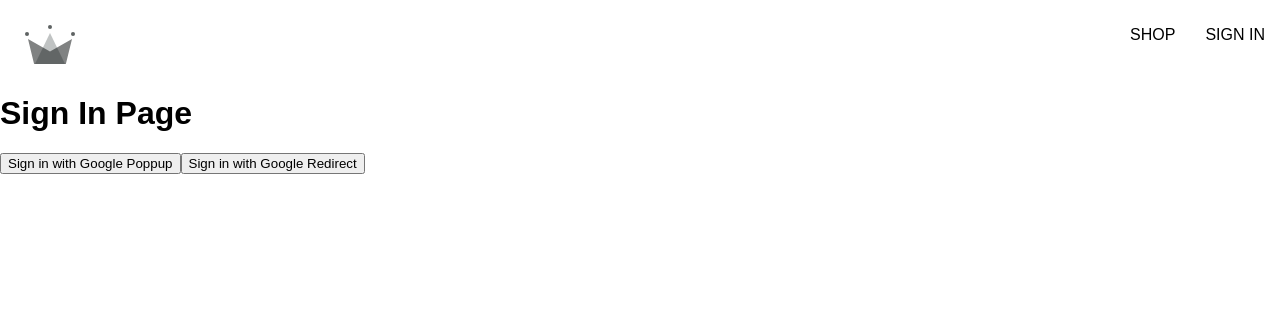
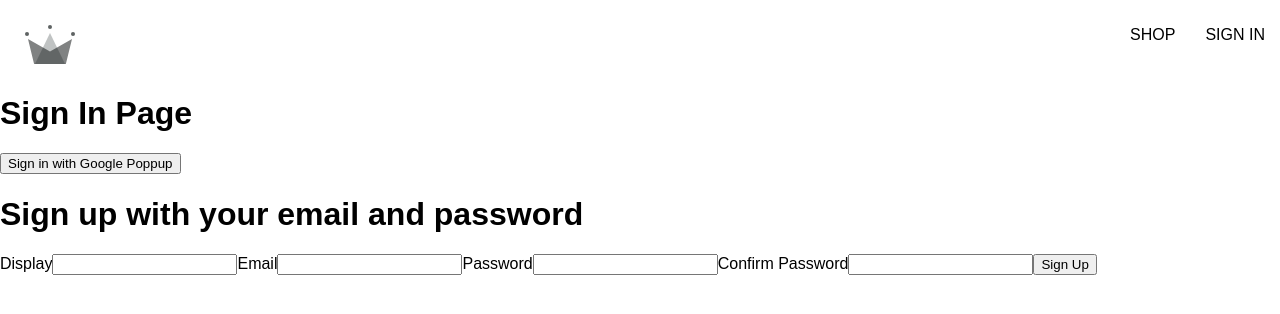
Before and after one commit to cudzoziemka123/clothing-shop-page, a React (Create React App) app: page /sign-in in a window 1280 px wide. Shown: the top 314 px of the page. Built offline with nearby package versions, Linux system fonts and the light colour scheme; a web font is replaced by a local one.

Commit message:
email and password authentifiaction

```diff
--- a/package.json
+++ b/package.json
@@ -7,6 +7,7 @@
     "@testing-library/jest-dom": "^6.6.3",
     "@testing-library/react": "^16.2.0",
     "@testing-library/user-event": "^13.5.0",
+    "firebase": "^11.4.0",
     "react": "^19.0.0",
     "react-dom": "^19.0.0",
     "react-router-dom": "^7.3.0",
--- /dev/null
+++ b/src/components/sign-up-form/sign-up-form.component.jsx
@@ -0,0 +1,74 @@
+import { useState } from 'react'
+
+import { createAuthUserWithEmailAndPassword } from '../../utils/firebase/firebase.utils'
+
+const defaultFormFields = {
+  displayName: '',
+  email: '',
+  password: '',
+  confirmPassword: '',
+}
+
+const SignUpComponent = () => {
+  const [formFields, setFormFields] = useState(defaultFormFields)
+  const { displayName, email, password, confirmPassword } = formFields
+  console.log(formFields)
+  const handleSubmit = async (event) => {
+    event.preventDefault()
+
+    if (password !== confirmPassword) {
+      alert('password do not match!')
+      return
+    }
+
+    try {
+      const response = await createAuthUserWithEmailAndPassword(email, password)
+      console.log(response)
+    } catch (error) {
+      console.log(error.message)
+    }
+  }
+  const handleChange = (event) => {
+    const { name, value } = event.target
+    setFormFields({ ...formFields, [name]: value })
+  }
+
+  return (
+    <>
+      <h1>Sign up with your email and password</h1>
+      <form onSubmit={() => {}}>
+        <label>Display</label>
+        <input
+          type="text"
+          required
+          onChange={handleChange}
+          name="displayName"
+          value={displayName}></input>
+        <label>Email</label>
+        <input
+          type="email"
+          required
+          onChange={handleChange}
+          name="email"
+          value={email}></input>
+        <label>Password</label>
+        <input
+          type="password"
+          required
+          onChange={handleChange}
+          name="password"
+          value={password}></input>
+        <label>Confirm Password</label>
+        <input
+          type="password"
+          required
+          onChange={handleChange}
+          name="confirmPassword"
+          value={confirmPassword}></input>
+        <button type="submit">Sign Up</button>
+      </form>
+    </>
+  )
+}
+
+export default SignUpComponent
--- a/src/routes/sign-in/sign-in.component.jsx
+++ b/src/routes/sign-in/sign-in.component.jsx
@@ -1,40 +1,21 @@
-import { useEffect } from "react";
-import { getRedirectResult } from "firebase/auth";
-
 import {
-  auth,
   signInWithGooglePopup,
   createUserDocumentFromAuth,
-  signInWithGoogleRedirect,
-} from "../../utils/firebase/firebase.utils";
-
+} from '../../utils/firebase/firebase.utils'
+import SignUpComponent from '../../components/sign-up-form/sign-up-form.component'
 const SignIn = () => {
-  useEffect(() => {
-    async function checkIn() {
-      const response = await getRedirectResult(auth);
-      if (response) {
-        const userDocRef = await createUserDocumentFromAuth(response.user);
-      }
-    }
-    checkIn();
-  }, []);
   const logGoogleUser = async () => {
-    const { user } = await signInWithGooglePopup();
-    const userDocRef = await createUserDocumentFromAuth(user);
-  };
-  const logGoogleUserRedirect = async () => {
-    const { user } = await signInWithGoogleRedirect();
-  };
+    const { user } = await signInWithGooglePopup()
+    const userDocRef = await createUserDocumentFromAuth(user)
+  }
 
   return (
     <div>
       <h1>Sign In Page</h1>
       <button onClick={logGoogleUser}>Sign in with Google Poppup</button>
-      <button onClick={logGoogleUserRedirect}>
-        Sign in with Google Redirect
-      </button>
+      <SignUpComponent />
     </div>
-  );
-};
+  )
+}
 
-export default SignIn;
+export default SignIn
--- a/src/utils/firebase/firebase.utils.js
+++ b/src/utils/firebase/firebase.utils.js
@@ -1,57 +1,61 @@
-import { initializeApp } from "firebase/app";
+import { initializeApp } from 'firebase/app'
 import {
   getAuth,
   signInWithRedirect,
   signInWithPopup,
   GoogleAuthProvider,
-} from "firebase/auth";
-import { getFirestore, doc, getDoc, setDoc } from "firebase/firestore";
+  createUserWithEmailAndPassword,
+} from 'firebase/auth'
+import { getFirestore, doc, getDoc, setDoc } from 'firebase/firestore'
 
 const firebaseConfig = {
-  apiKey: "AIzaSyDZ4BsMmOQ_7kITq-Ha00yejPVqZIAWCGA",
-  authDomain: "clothing-shop-page-26af8.firebaseapp.com",
-  projectId: "clothing-shop-page-26af8",
-  storageBucket: "clothing-shop-page-26af8.firebasestorage.app",
-  messagingSenderId: "318714136485",
-  appId: "1:318714136485:web:0b65dfac96cfe0546e0a4c",
-};
+  apiKey: 'AIzaSyDZ4BsMmOQ_7kITq-Ha00yejPVqZIAWCGA',
+  authDomain: 'clothing-shop-page-26af8.firebaseapp.com',
+  projectId: 'clothing-shop-page-26af8',
+  storageBucket: 'clothing-shop-page-26af8.firebasestorage.app',
+  messagingSenderId: '318714136485',
+  appId: '1:318714136485:web:0b65dfac96cfe0546e0a4c',
+}
 
-const firebaseApp = initializeApp(firebaseConfig);
+const firebaseApp = initializeApp(firebaseConfig)
 
-const googleProvider = new GoogleAuthProvider();
+const googleProvider = new GoogleAuthProvider()
 googleProvider.setCustomParameters({
-  prompt: "select_account",
-});
+  prompt: 'select_account',
+})
 
-export const auth = getAuth();
-export const signInWithGooglePopup = () =>
-  signInWithPopup(auth, googleProvider);
+export const auth = getAuth()
+export const signInWithGooglePopup = () => signInWithPopup(auth, googleProvider)
 export const signInWithGoogleRedirect = () =>
-  signInWithRedirect(auth, googleProvider);
+  signInWithRedirect(auth, googleProvider)
 
-export const db = getFirestore();
+export const db = getFirestore()
 
 export const createUserDocumentFromAuth = async (userAuth) => {
-  const userDocRef = doc(db, "users", userAuth.uid);
-  console.log(userDocRef);
+  if (!userAuth) return
+  const userDocRef = doc(db, 'users', userAuth.uid)
 
-  const userSnapshot = await getDoc(userDocRef);
-  console.log(userSnapshot);
+  const userSnapshot = await getDoc(userDocRef)
 
   if (!userSnapshot.exists()) {
-    const { displayName, email } = userAuth;
-    const createdAt = new Date();
+    const { displayName, email } = userAuth
+    const createdAt = new Date()
 
     try {
       await setDoc(userDocRef, {
         displayName,
         email,
         createdAt,
-      });
+      })
     } catch (error) {
-      console.log("error creating the user", error.message);
+      console.log('error creating the user', error.message)
     }
   }
 
-  return userDocRef;
-};
+  return userDocRef
+}
+
+export const createAuthUserWithEmailAndPassword = async (email, password) => {
+  if (!email || !password) return
+  return await createAuthUserWithEmailAndPassword(auth, email, password)
+}
```
Also changed, not shown: 1 other file (tests, documents, lock files or other folders).
